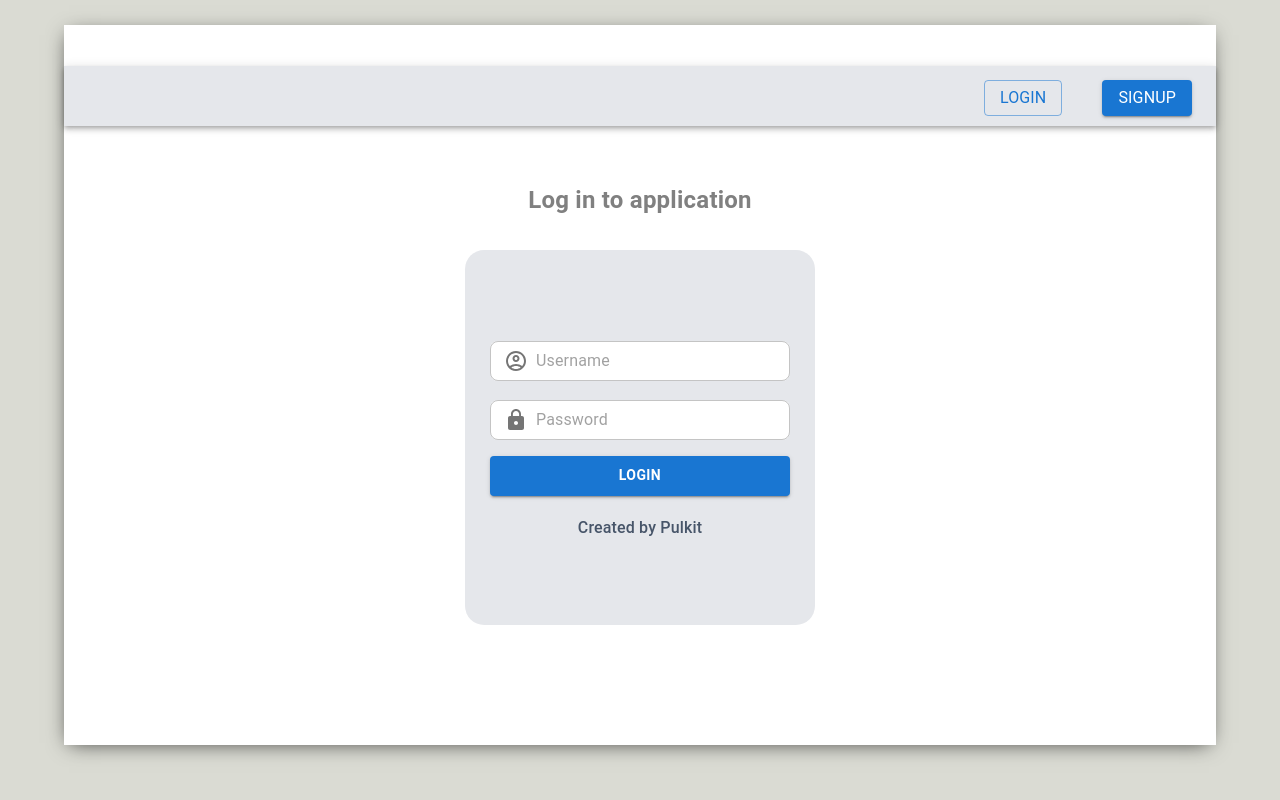
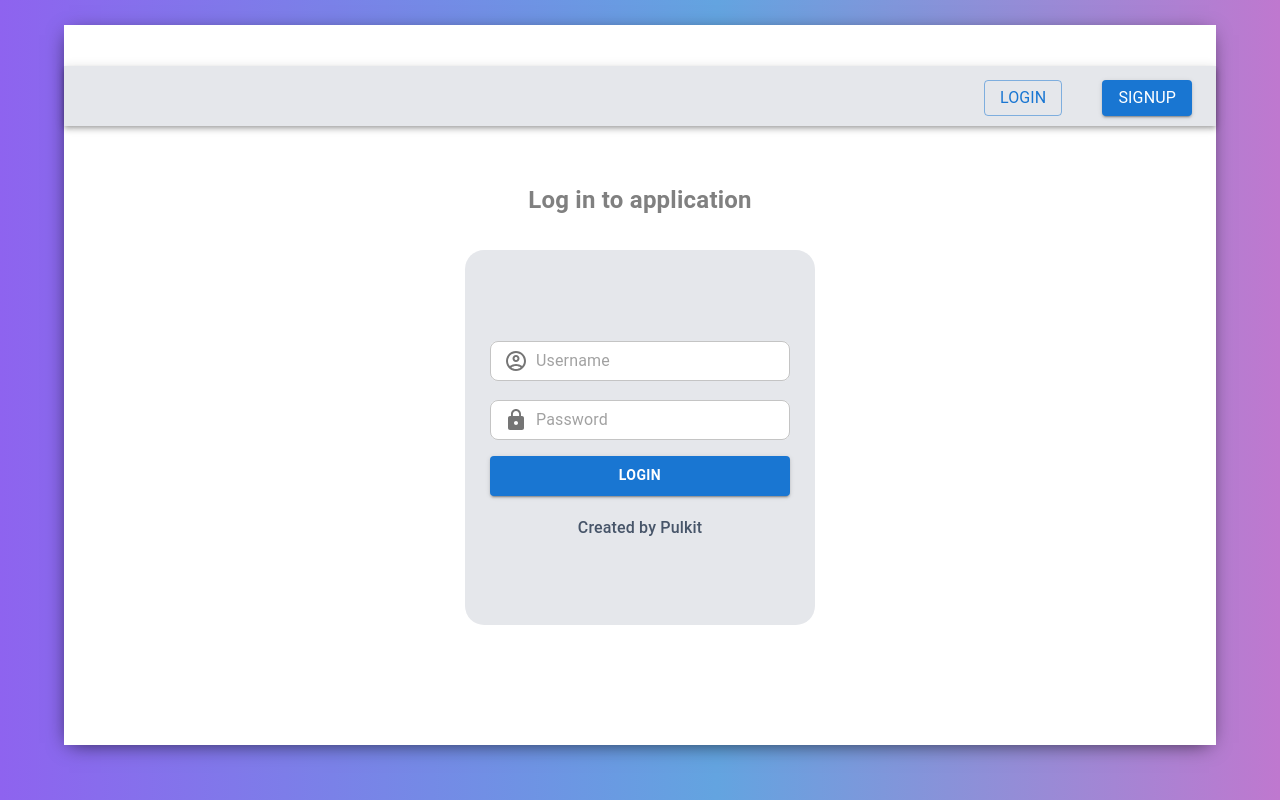
Before and after one commit to Pulkit426/ChromaChat, a React (Create React App) app in the folder frontend/: page /login in a window 1280 px wide. Built offline with nearby package versions, Linux system fonts and the light colour scheme; no server answers.

Commit message:
bgcolor modified

```diff
--- a/frontend/src/App.css
+++ b/frontend/src/App.css
@@ -2,7 +2,7 @@
     display: grid;
     place-items: center;
     height: 100vh;
-    background-color: #dadbd3;
+    background: linear-gradient(90deg, rgba(142,99,239,1) 0%, rgba(99,164,224,1) 56%, rgba(191,120,207,1) 100%);
 }
 
 .app_body{
--- a/frontend/src/components/Sidebar.css
+++ b/frontend/src/components/Sidebar.css
@@ -2,6 +2,7 @@
     display: flex;
     flex-direction: column;
     flex: 0.35;
+    background: #f0f9ff
 }
 
 .sidebar__header{
@@ -54,12 +55,12 @@
 }
 
 .sidebar__newChatRoom:hover{
-    background-color: #a8ddba;
+    background-color: #4ade80;
 }
 
 .sidebar__chats{
     flex: 1;
-    background-color: white;
+    /* background-color: white; */
     overflow: scroll;
 
 }
```
